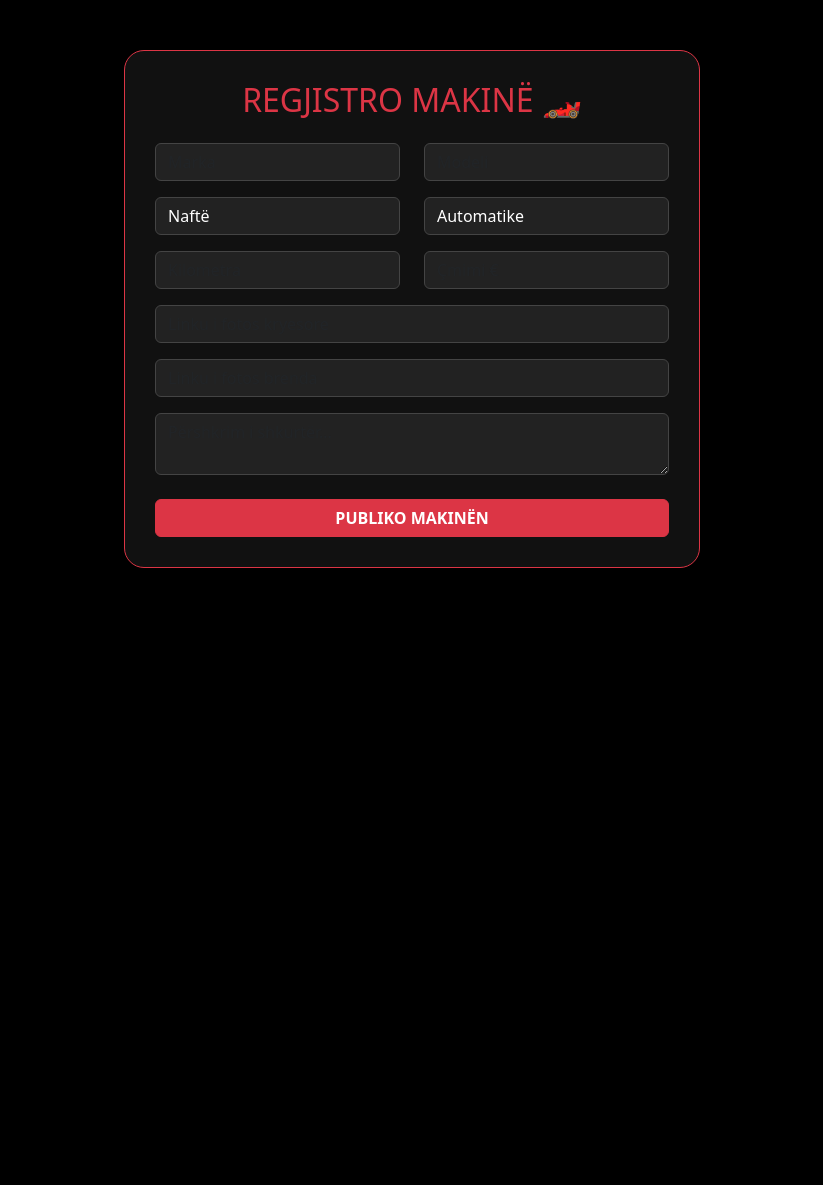
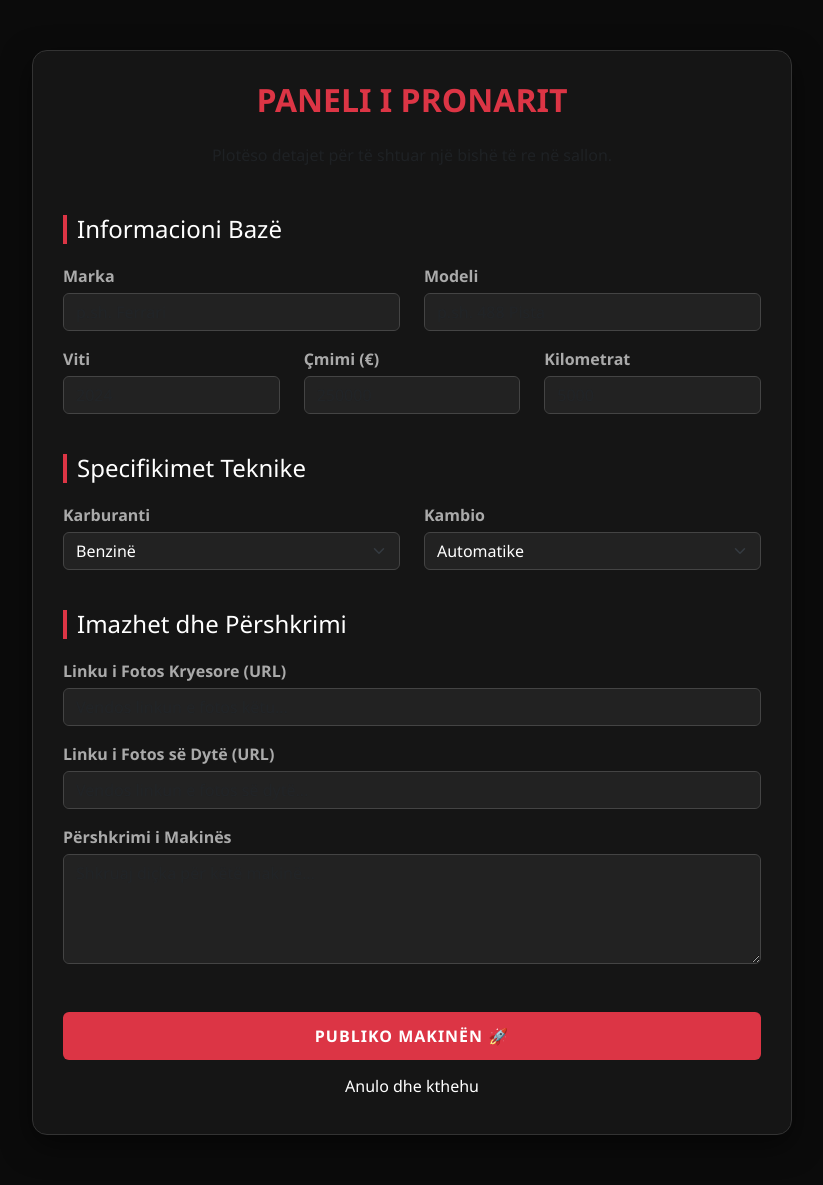
Before and after one commit to amarildobabaj3-dev/veseli-motors, a Flask app: page /shto in a window 1280 px wide. Shown: the whole page, without its empty margins (228-1051 px from the left). Before the commit the page ends 568 px from the top, so only its background shows below. Run offline with Flask 3, Linux system fonts and the light colour scheme; the visitor is signed in with stand-in values (Sample User, id 1).

Commit message:
Forma e re e pronarit me gjithe opsionet

```diff
--- a/app.py
+++ b/app.py
@@ -12,13 +12,13 @@ app.config['SQLALCHEMY_DATABASE_URI'] = 'sqlite:///' + os.path.join(basedir, 've
 app.config['SQLALCHEMY_TRACK_MODIFICATIONS'] = False
 db = SQLAlchemy(app)
 
-# Modeli i Përdoruesit (Për Sign Up)
+# Modeli i Përdoruesit
 class User(db.Model):
     id = db.Column(db.Integer, primary_key=True)
     username = db.Column(db.String(80), unique=True, nullable=False)
     password = db.Column(db.String(120), nullable=False)
 
-# Modeli i Makinës (Me të gjitha opsionet)
+# Modeli i Makinës
 class Makina(db.Model):
     id = db.Column(db.Integer, primary_key=True)
     marka = db.Column(db.String(50), nullable=False)
@@ -47,6 +47,7 @@ def salloni():
 @app.route('/signup', methods=['GET', 'POST'])
 def signup():
     if request.method == 'POST':
+        # Krijon llogarine e re ne databaze
         hashed_pw = generate_password_hash(request.form['password'], method='pbkdf2:sha256')
         new_user = User(username=request.form['username'], password=hashed_pw)
         db.session.add(new_user)
@@ -60,14 +61,18 @@ def login():
         user = User.query.filter_by(username=request.form['username']).first()
         if user and check_password_hash(user.password, request.form['password']):
             session['user_id'] = user.id
-            if user.username == 'admin': # Ti regjistrohu me emrin admin
+            # KETU ESHTE NDRYSHIMI: Emri i pronarit eshte 'pronari'
+            if user.username == 'pronari':
                 session['is_admin'] = True
             return redirect(url_for('home'))
     return render_template('login.html')
 
 @app.route('/shto', methods=['GET', 'POST'])
 def shto():
-    if not session.get('is_admin'): return "Nuk ke leje!", 403
+    # Vetem 'pronari' mund te shtoje makina
+    if not session.get('is_admin'):
+        return "Nuk ke leje! Vetem Pronari mund te shtoje makina.", 403
+
     if request.method == 'POST':
         m = Makina(
             marka=request.form['marka'], modeli=request.form['modeli'],
--- a/templates/shto_makine.html
+++ b/templates/shto_makine.html
@@ -1,45 +1,122 @@
 <!DOCTYPE html>
-<html>
+<html lang="sq">
 <head>
+    <meta charset="UTF-8">
+    <meta name="viewport" content="width=device-width, initial-scale=1.0">
     <title>Shto Makinë | Veseli Motors</title>
     <link rel="stylesheet" href="https://cdn.jsdelivr.net/npm/bootstrap@5.3.0/dist/css/bootstrap.min.css">
     <style>
-        body { background: #000; color: white; padding: 50px 0; }
-        .form-box { background: #111; border: 1px solid #dc3545; padding: 30px; border-radius: 20px; }
-        input, textarea, select { background: #222 !important; border: 1px solid #444 !important; color: white !important; }
+        body { background-color: #0b0b0b; color: white; font-family: 'Segoe UI', sans-serif; }
+        .form-container {
+            background: #151515;
+            padding: 30px;
+            border-radius: 15px;
+            border: 1px solid #333;
+            box-shadow: 0 10px 30px rgba(0,0,0,0.5);
+            margin-top: 50px;
+            margin-bottom: 50px;
+        }
+        .form-control, .form-select {
+            background-color: #222;
+            border: 1px solid #444;
+            color: white;
+        }
+        .form-control:focus, .form-select:focus {
+            background-color: #252525;
+            border-color: #dc3545;
+            color: white;
+            box-shadow: none;
+        }
+        label { font-weight: bold; color: #aaa; margin-bottom: 5px; }
+        .btn-post {
+            background-color: #dc3545;
+            border: none;
+            padding: 12px;
+            font-weight: bold;
+            letter-spacing: 1px;
+        }
+        .btn-post:hover { background-color: #ff0000; }
+        .section-title { border-left: 4px solid #dc3545; padding-left: 10px; margin-bottom: 20px; }
     </style>
 </head>
 <body>
-    <div class="container" style="max-width: 600px;">
-        <div class="form-box shadow-lg">
-            <h2 class="text-center text-danger mb-4">REGJISTRO MAKINË 🏎️</h2>
+
+<div class="container">
+    <div class="row justify-content-center">
+        <div class="col-md-8 form-container">
+            <h2 class="text-center mb-4 text-danger fw-bold">PANELI I PRONARIT</h2>
+            <p class="text-center text-muted mb-5">Plotëso detajet për të shtuar një bishë të re në sallon.</p>
+
             <form method="POST">
+                <div class="section-title"><h4>Informacioni Bazë</h4></div>
                 <div class="row">
-                    <div class="col-6 mb-3"><input type="text" name="marka" class="form-control" placeholder="Marka" required></div>
-                    <div class="col-6 mb-3"><input type="text" name="modeli" class="form-control" placeholder="Modeli" required></div>
+                    <div class="col-md-6 mb-3">
+                        <label>Marka</label>
+                        <input type="text" name="marka" class="form-control" placeholder="p.sh. Ferrari" required>
+                    </div>
+                    <div class="col-md-6 mb-3">
+                        <label>Modeli</label>
+                        <input type="text" name="modeli" class="form-control" placeholder="p.sh. 488 Pista" required>
+                    </div>
                 </div>
+
                 <div class="row">
-                    <div class="col-6 mb-3">
+                    <div class="col-md-4 mb-3">
+                        <label>Viti</label>
+                        <input type="number" name="viti" class="form-control" placeholder="2024">
+                    </div>
+                    <div class="col-md-4 mb-3">
+                        <label>Çmimi (€)</label>
+                        <input type="number" step="0.01" name="cmimi" class="form-control" placeholder="250000">
+                    </div>
+                    <div class="col-md-4 mb-3">
+                        <label>Kilometrat</label>
+                        <input type="number" name="kilometrat" class="form-control" placeholder="5000">
+                    </div>
+                </div>
+
+                <div class="section-title mt-4"><h4>Specifikimet Teknike</h4></div>
+                <div class="row">
+                    <div class="col-md-6 mb-3">
+                        <label>Karburanti</label>
                         <select name="karburanti" class="form-select">
-                            <option>Naftë</option><option>Benzinë</option><option>Hybrid</option>
+                            <option value="Benzinë">Benzinë</option>
+                            <option value="Naftë">Naftë</option>
+                            <option value="Hibrid">Hibrid</option>
+                            <option value="Elektrike">Elektrike</option>
                         </select>
                     </div>
-                    <div class="col-6 mb-3">
+                    <div class="col-md-6 mb-3">
+                        <label>Kambio</label>
                         <select name="kambio" class="form-select">
-                            <option>Automatike</option><option>Manuale</option>
+                            <option value="Automatike">Automatike</option>
+                            <option value="Manuale">Manuale</option>
                         </select>
                     </div>
                 </div>
-                <div class="row">
-                    <div class="col-6 mb-3"><input type="number" name="kilometrat" class="form-control" placeholder="Kilometra"></div>
-                    <div class="col-6 mb-3"><input type="number" name="cmimi" class="form-control" placeholder="Çmimi €"></div>
+
+                <div class="section-title mt-4"><h4>Imazhet dhe Përshkrimi</h4></div>
+                <div class="mb-3">
+                    <label>Linku i Fotos Kryesore (URL)</label>
+                    <input type="text" name="foto" class="form-control" placeholder="Vendos linkun e fotos këtu...">
                 </div>
-                <input type="text" name="foto" class="form-control mb-3" placeholder="Linku i fotos kryesore">
-                <input type="text" name="foto2" class="form-control mb-3" placeholder="Linku i fotos brenda">
-                <textarea name="pershkrimi" class="form-control mb-4" placeholder="Përshkrim i shkurtër..."></textarea>
-                <button type="submit" class="btn btn-danger w-100 fw-bold">PUBLIKO MAKINËN</button>
+                <div class="mb-3">
+                    <label>Linku i Fotos së Dytë (URL)</label>
+                    <input type="text" name="foto2" class="form-control" placeholder="Vendos linkun e fotos së dytë...">
+                </div>
+                <div class="mb-3">
+                    <label>Përshkrimi i Makinës</label>
+                    <textarea name="pershkrimi" class="form-control" rows="4" placeholder="Shkruaj diçka për këtë makinë..."></textarea>
+                </div>
+
+                <div class="d-grid gap-2 mt-5">
+                    <button type="submit" class="btn btn-post text-white">PUBLIKO MAKINËN 🚀</button>
+                    <a href="/" class="btn btn-outline-secondary text-white border-0">Anulo dhe kthehu</a>
+                </div>
             </form>
         </div>
     </div>
+</div>
+
 </body>
 </html>
```
Also changed, not shown: templates/home.html (+33 -15 lines).
